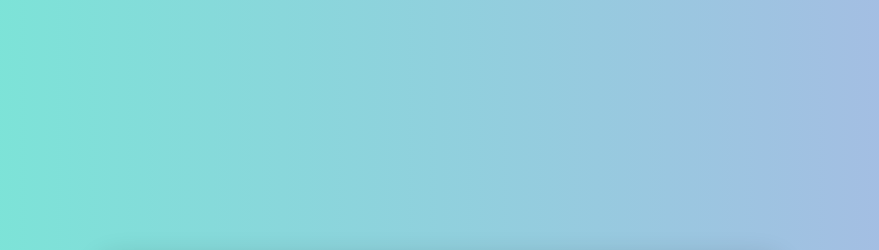
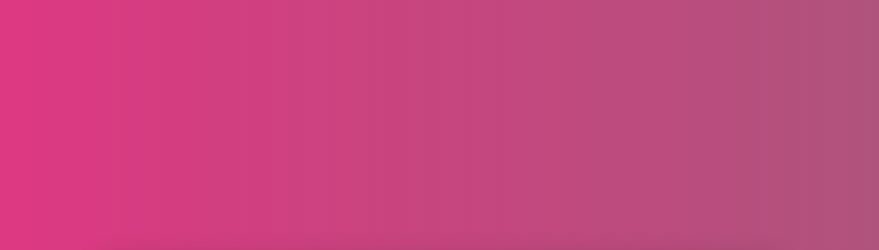
Before and after one commit to jppacia001/api, a plain HTML site: page index.html in a window 1280 px wide. Shown: the top 250 px of the page, without its empty margins (200-1079 px from the left). Drawn offline with Linux system fonts and the light colour scheme.

Commit message:
Update styles.css

```diff
--- a/styles.css
+++ b/styles.css
@@ -1,7 +1,7 @@
 body {
     font-family: 'Arial', sans-serif;
-    background: linear-gradient(to right, #74ebd5, #ACB6E5);
-    color: #333;
+    background: linear-gradient(to right, #e83283, #a5597b);
+    color: ##404251;
     display: flex;
     justify-content: center;
     align-items: center;
```
